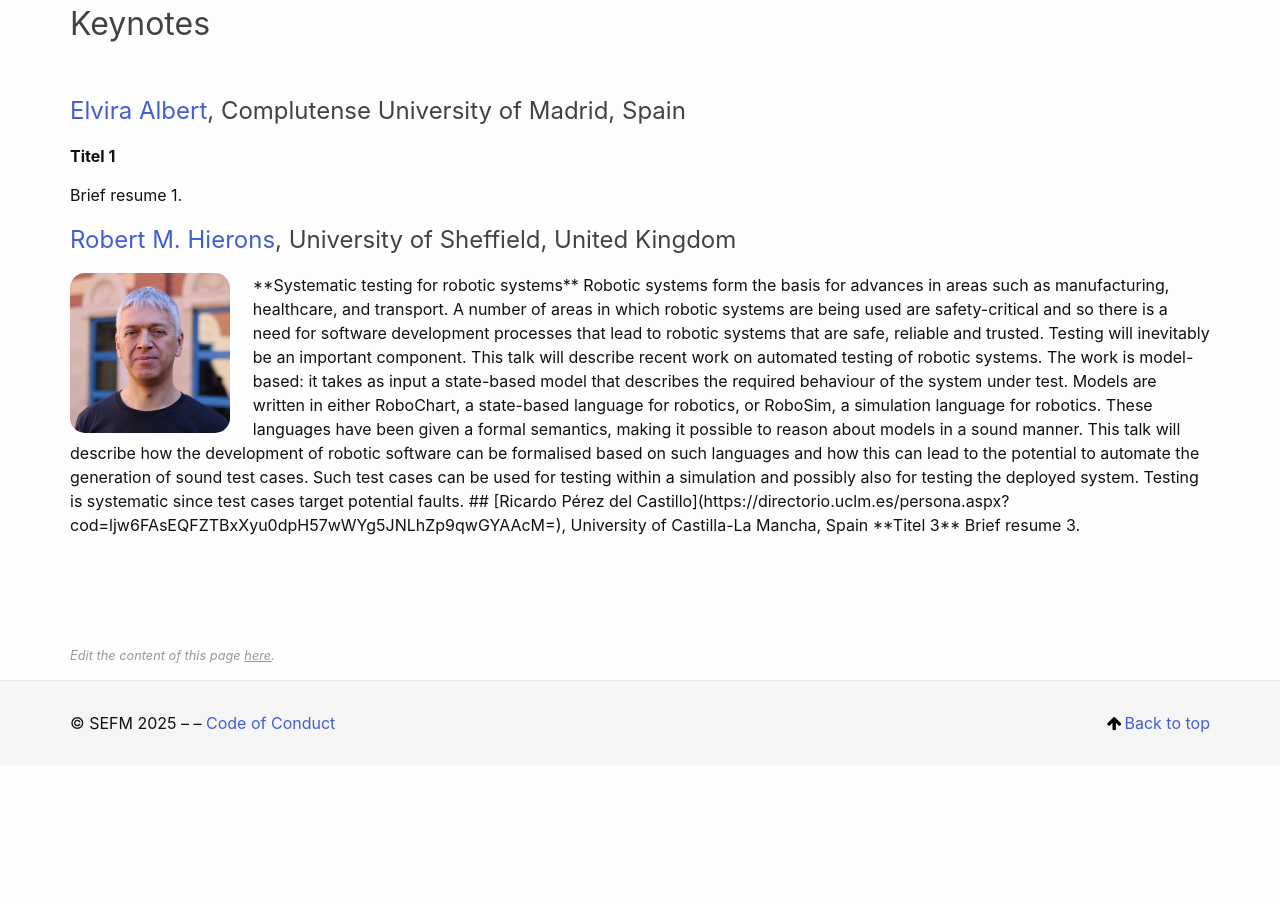
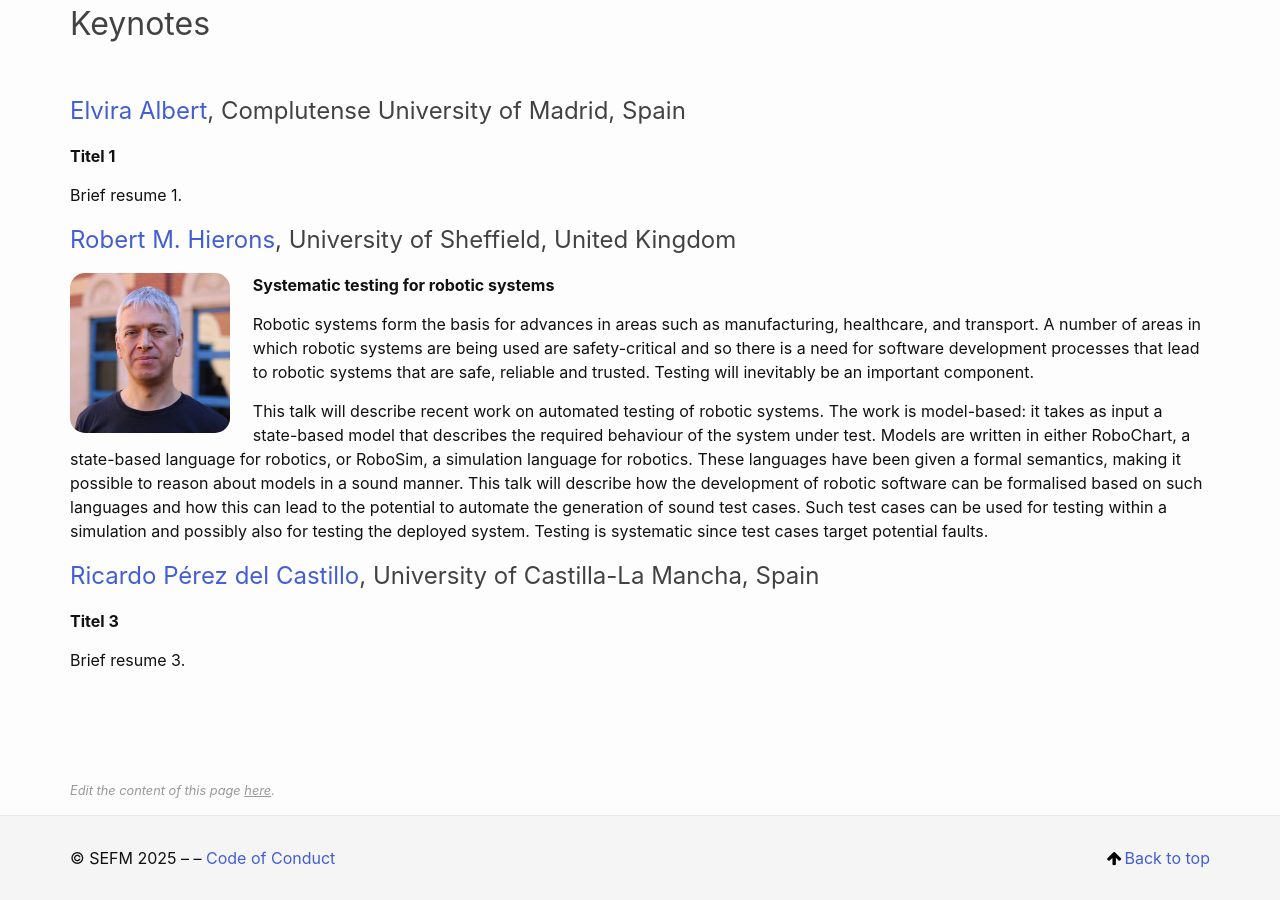
Before and after one commit to sefm-conference/2025, a Jekyll site: the page built from _pages/keynotes.md, in a window 1280 px wide and 900 px high, scrolled down 723 px. Built offline with Jekyll 4.4.1, drawn with Linux system fonts in a browser that asks for light colours; before the commit the page ends 1488 px from its top, so only the background shows below that.

Commit message:
Update keynotes.md

```diff
--- a/_pages/keynotes.md
+++ b/_pages/keynotes.md
@@ -8,19 +8,29 @@ published: true
 
 ## [Elvira Albert](https://costa.fdi.ucm.es/~elvira/), Complutense University of Madrid, Spain
 
+<!-- <p style="min-height: 170px;">
+
+
+<br/>
+
+</p>
+
+-->
 
 **Titel 1**
 
 Brief resume 1.
 
 
+
+
 ## [Robert M. Hierons](https://sheffield.ac.uk/cs/people/academic/rob-hierons), University of Sheffield, United Kingdom
 
  <img src="{{ site.baseurl }}{% link assets/images/people/Rob-Hierons.jpeg %}" class="imageSpeaker" align="right"/>
 
- <p style="min-height: 170px;">
+<!-- <p style="min-height: 170px;">
 
-<!--
+
 <br/>
 
 </p>
@@ -33,10 +43,15 @@ Robotic systems form the basis for advances in areas such as manufacturing, heal
 
 This talk will describe recent work on automated testing of robotic systems. The work is model-based: it takes as input a state-based model that describes the required behaviour of the system under test. Models are written in either RoboChart, a state-based language for robotics, or RoboSim, a simulation language for robotics. These languages have been given a formal semantics, making it possible to reason about models in a sound manner. This talk will describe how the development of robotic software can be formalised based on such languages and how this can lead to the potential to automate the generation of sound test cases. Such test cases can be used for testing within a simulation and possibly also for testing the deployed system. Testing is systematic since test cases target potential faults.
 
+
+
+
 ## [Ricardo Pérez del Castillo](https://directorio.uclm.es/persona.aspx?cod=ljw6FAsEQFZTBxXyu0dpH57wWYg5JNLhZp9qwGYAAcM=), University of Castilla-La Mancha, Spain
 
 
-<!--
+<!-- <p style="min-height: 170px;">
+
+
 <br/>
 
 </p>
```
